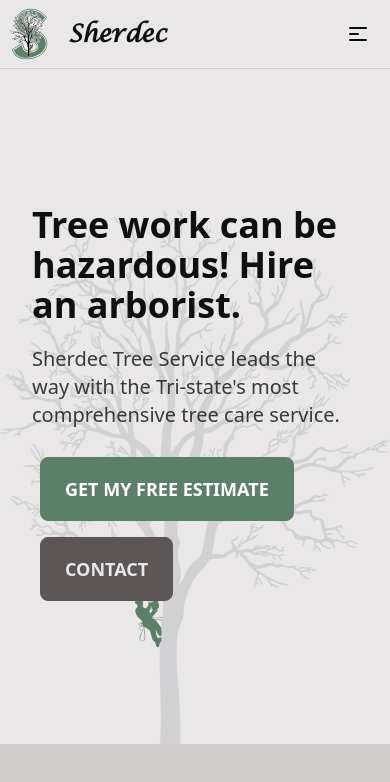
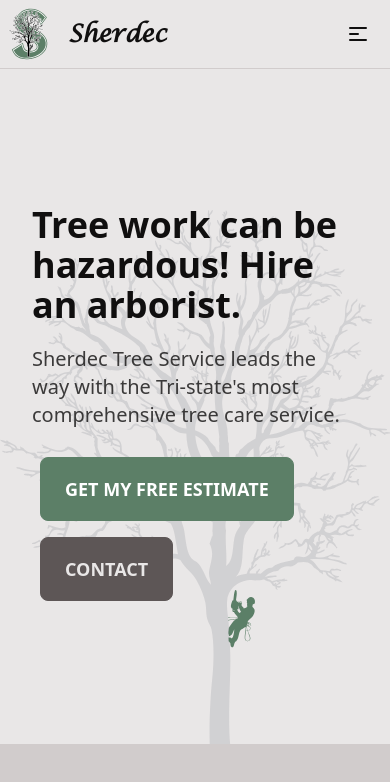
Before and after one commit to raymondkneipp/Sherdec, a Next.js app: page / in a window 390 px wide. Shown: the top 782 px of the page. Built offline with nearby package versions, Linux system fonts and the light colour scheme.

Commit message:
Flipped background image to show climber better on mobile devices and moved viewport meta tag out of _document and into SEOTags because nextjs didn't like it there

```diff
--- a/components/Hero.jsx
+++ b/components/Hero.jsx
@@ -6,7 +6,7 @@
     <div
       className="container py-20 sm:py-32 md:py-40 lg:py-56 xl:py-64 flex items-center justify-start lg:bg-fixed"
       style={{
-        backgroundImage: "url('/images/tree-with-climber.svg')",
+        backgroundImage: "url('/images/tree-with-climber-flipped.svg')",
         backgroundSize: "contain",
         backgroundRepeat: "no-repeat",
         backgroundPosition: "right bottom",
--- a/components/SEOTags.jsx
+++ b/components/SEOTags.jsx
@@ -13,6 +13,8 @@
       <title>{titleTemplate}</title>
       <meta property="og:title" content={titleTemplate} />
       <meta name="twitter:title" content={titleTemplate} />
+
+      <meta name="viewport" content="width=device-width, initial-scale=1" />
 
       <meta
         name="description"
--- a/pages/404.js
+++ b/pages/404.js
@@ -8,7 +8,7 @@
       <div
         className="container py-20 sm:py-32 md:py-40 lg:py-56 xl:py-64 flex items-center justify-center"
         style={{
-          backgroundImage: "url('/images/tree-with-climber.svg')",
+          backgroundImage: "url('/images/tree-with-climber-flipped.svg')",
           backgroundSize: "contain",
           backgroundRepeat: "no-repeat",
           backgroundPosition: "right bottom",
--- a/pages/_document.js
+++ b/pages/_document.js
@@ -10,7 +10,6 @@
     return (
       <Html data-theme="garden" lang="en">
         <Head>
-          <meta name="viewport" content="width=device-width, initial-scale=1" />
           <meta charSet="utf-8" />
 
           <meta name="theme-color" content="#E9E7E7" />
```
Also changed, not shown: public/images/tree-with-climber-flipped.svg (added).
